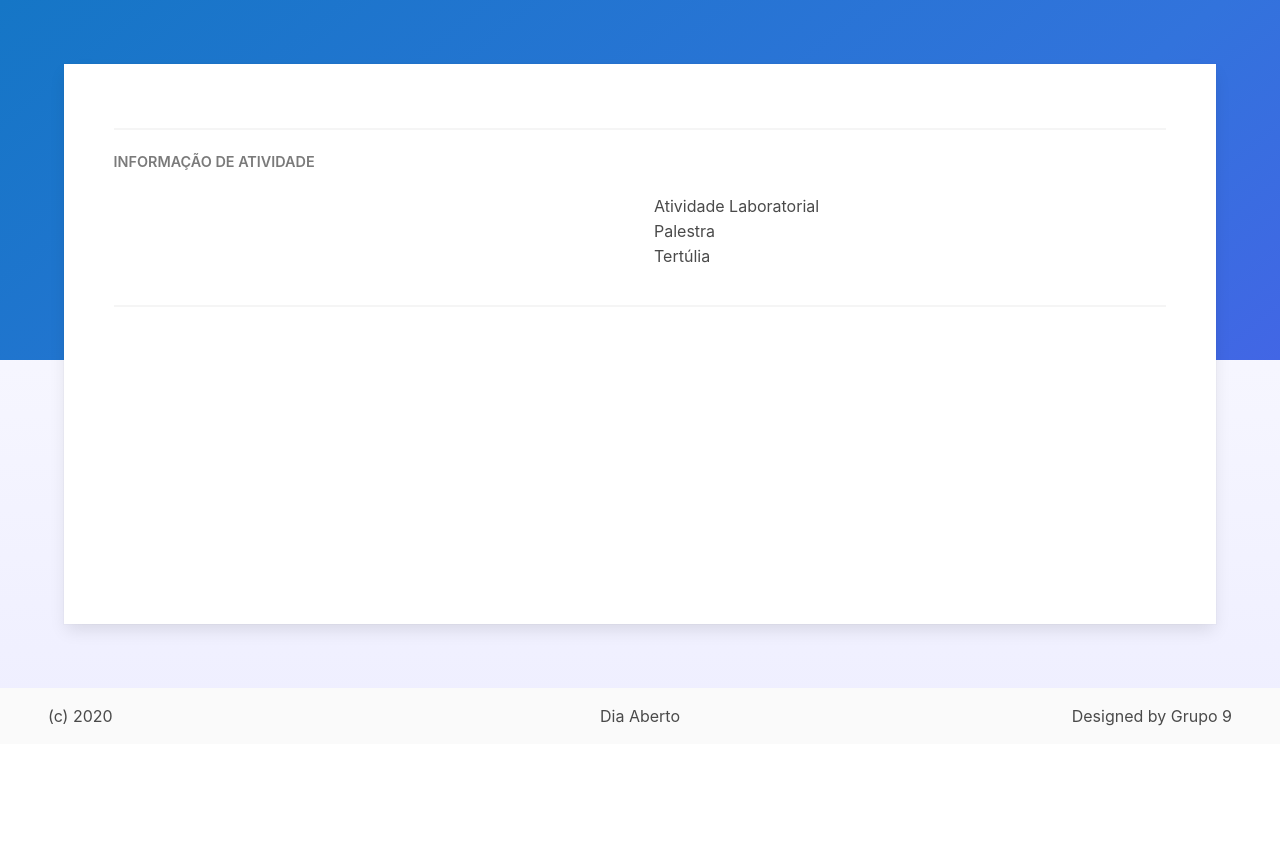
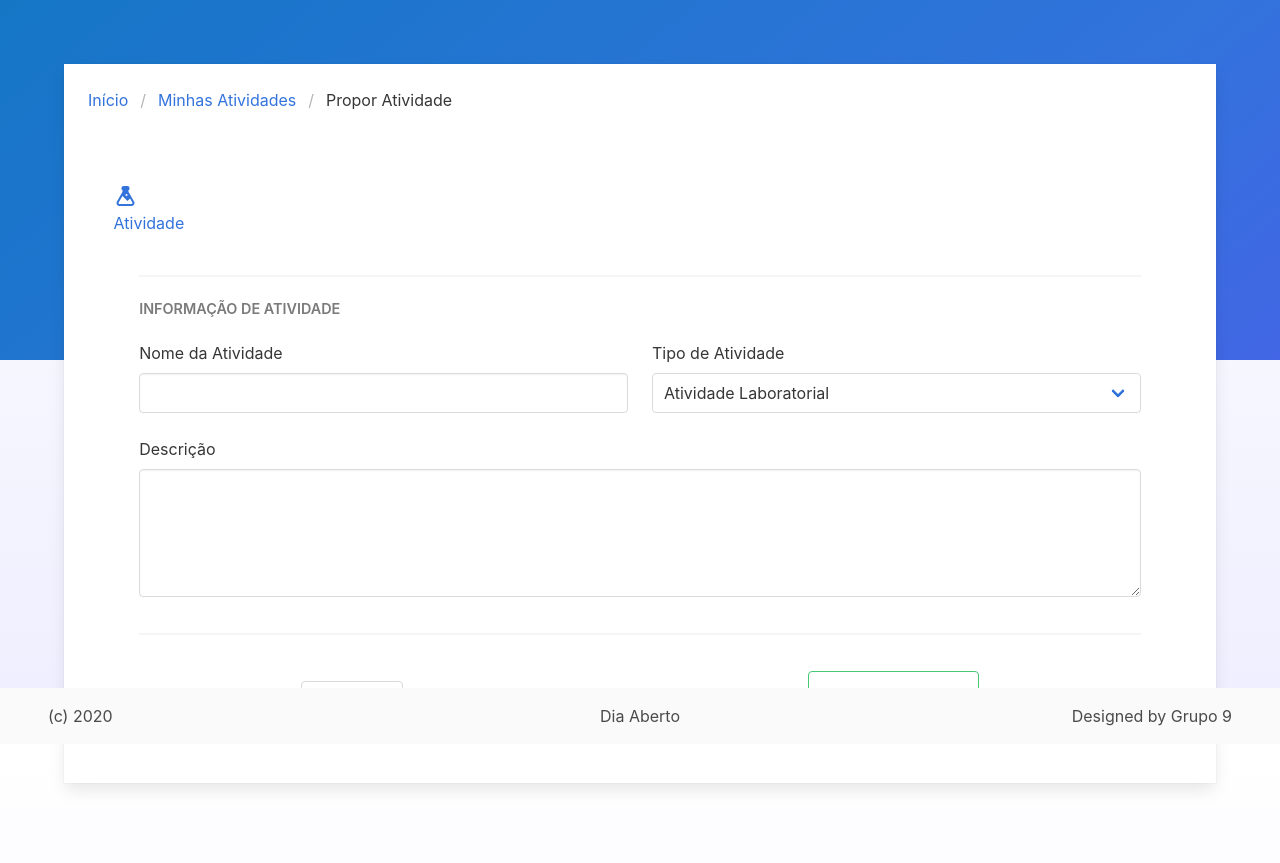
Before and after one commit to DFaustino6/mysite, a Django app: page /proporatividade in a window 1280 px wide. Shown: the part 56-919 px from the top of the page. Before the commit the page ends 782 px from the top, so only its background shows below. Run offline with Django 3.2, Linux system fonts and the light colour scheme; some libraries are stand-ins or nearby versions.

Commit message:
propor atividade formulario

```diff
--- a/main/static/css/bulma-0.8.0/bulma.sass
+++ b/main/static/css/bulma-0.8.0/bulma.sass
@@ -26,7 +26,6 @@ $page-bottom-margin: 5rem
     width: 100%
 
 
-
 @charset "utf-8"
 /*! bulma.io v0.8.0 | MIT License | github.com/jgthms/bulma */
 @import "sass/utilities/_all"
--- a/main/templates/proporatividade.html
+++ b/main/templates/proporatividade.html
@@ -1,29 +1,146 @@
 {% extends 'app.html' %}
 {% block content %}
-<div style="padding: 1rem 2vw 0">
+<nav class="breadcrumb" aria-label="breadcrumbs">
+  <ul>
+    <li><a href="#">Início</a></li>
+    <li><a href="#">Minhas Atividades</a></li>
+    <li class="is-active"><a href="#" aria-current="page">Propor Atividade</a></li>
+  </ul>
+</nav>
+<div style="padding: 3rem 2vw 1rem">
+  <div class="b-steps">
+    <nav class="steps is-sucess">
+      <ul class="step-items">
+        <li class="step-item is-success is-active">
+          <a class="step-link">
+            <div class="step-marker">
+              <span class="icon">
+                <i class="mdi mdi-flask mdi-24px"></i>
+              </span>
+            </div>
+            <div class="step-details">
+              <span class="step-title">Atividade</span>
+            </div>
+          </a>
+        </li>
+      </ul>
+    </nav>
+    <section class="step-content">
+      <div class="step-item">
+      <div style="padding: 1rem 2vw 0px">
           <hr />
           <h2 class="title has-text-grey is-uppercase" style="font-size: 0.9rem">
             Informação de atividade
           </h2>
           <div class="columns">
             <div class="column">
-        <b-field label="Nome da Atividade">
-          <b-input />
-        </b-field>
+              <div class="field">
+                <label class="label">Nome da Atividade</label>
+                <div class="control">
+                  <input class="input" type="text" >
+                </div>
+              </div>
             </div>
             <div class="column">
-        <b-field label="Tipo de Atividade">
-          <b-select expanded>
-            <option> Atividade Laboratorial </option>
-            <option> Palestra </option>
-            <option> Tertúlia </option>
-          </b-select>
-        </b-field>
+              <div class="field">
+                <label class="label">Tipo de Atividade</label>
+                <div class="control is-expanded">
+                  <div class="select is-fullwidth is-empty">
+                    <select>
+                      <option>Atividade Laboratorial</option>
+                      <option>Palestra</option>
+                      <option>Tertúlia</option>
+                    </select>
                   </div>
                 </div>
-    <b-field label="Descrição">
-      <b-input maxlength="300" type="textarea" />
-    </b-field>
+            </div>
+          </div>
+          </div>
+          <div class="columns">
+            <div class="column">
+            <div class="field">
+              <label class="label">Descrição</label>
+              <div class="control">
+                <textarea maxlength="300" class="textarea"></textarea>
+              </div>
+            </div>
+          </div>
+        </div>
+        <hr/>
+      </div>
+    </div>
+    <div class="step-item" style="display:none">
+      <div style="padding: 1rem 2vw 0px">
           <hr />
+          <h2 class="title has-text-grey is-uppercase" style="font-size: 0.9rem">
+            Informação de atividade
+          </h2>
+          <div class="columns">
+            <div class="column">
+              <div class="field">
+                <label class="label">Nome da Atividade</label>
+                <div class="control">
+                  <input class="input" type="text" >
                 </div>
+              </div>
+            </div>
+            <div class="column">
+              <div class="field">
+                <label class="label">Tipo de Atividade</label>
+                <div class="control is-expanded">
+                  <div class="select is-fullwidth is-empty">
+                    <select>
+                      <option>Atividade Laboratorial</option>
+                      <option>Palestra</option>
+                      <option>Tertúlia</option>
+                    </select>
+                  </div>
+                </div>
+            </div>
+          </div>
+          </div>
+          <div class="columns">
+            <div class="column">
+            <div class="field">
+              <label class="label">Descrição</label>
+              <div class="control">
+                <textarea maxlength="300" class="textarea"></textarea>
+              </div>
+            </div>
+          </div>
+        </div>
+        <hr/>
+      </div>
+    </div>
+    </section>
+    <div class="column is-8 is-offset-2">
+      <div class="level">
+        <div class="level-left">
+          <a class="button is-outlined" type="button">
+            <span>Cancelar</span>
+          </a>
+        </div>
+        <div class="level-right">
+          <a class="button is-large is-success is-outlined" type="button">
+            <span>Próximo</span>
+            <span class="icon is-medium">
+              <i class="mdi mdi-forward mdi-36px"></i>
+            </span>
+          </a>
+        </div>
+      </div>
+    </div>
+  </div>
+</div>
+<style>
+  .label {
+  font-weight: normal;
+}
+.b-steps .steps .step-items .step-item .step-details .step-title {
+  font-size: 1rem;
+}
+</style>
+<script>
+
+</script>
 {% endblock content %}
```
Also changed, not shown: 1 other file. Lines whose indentation alone changed are shown as unchanged.
